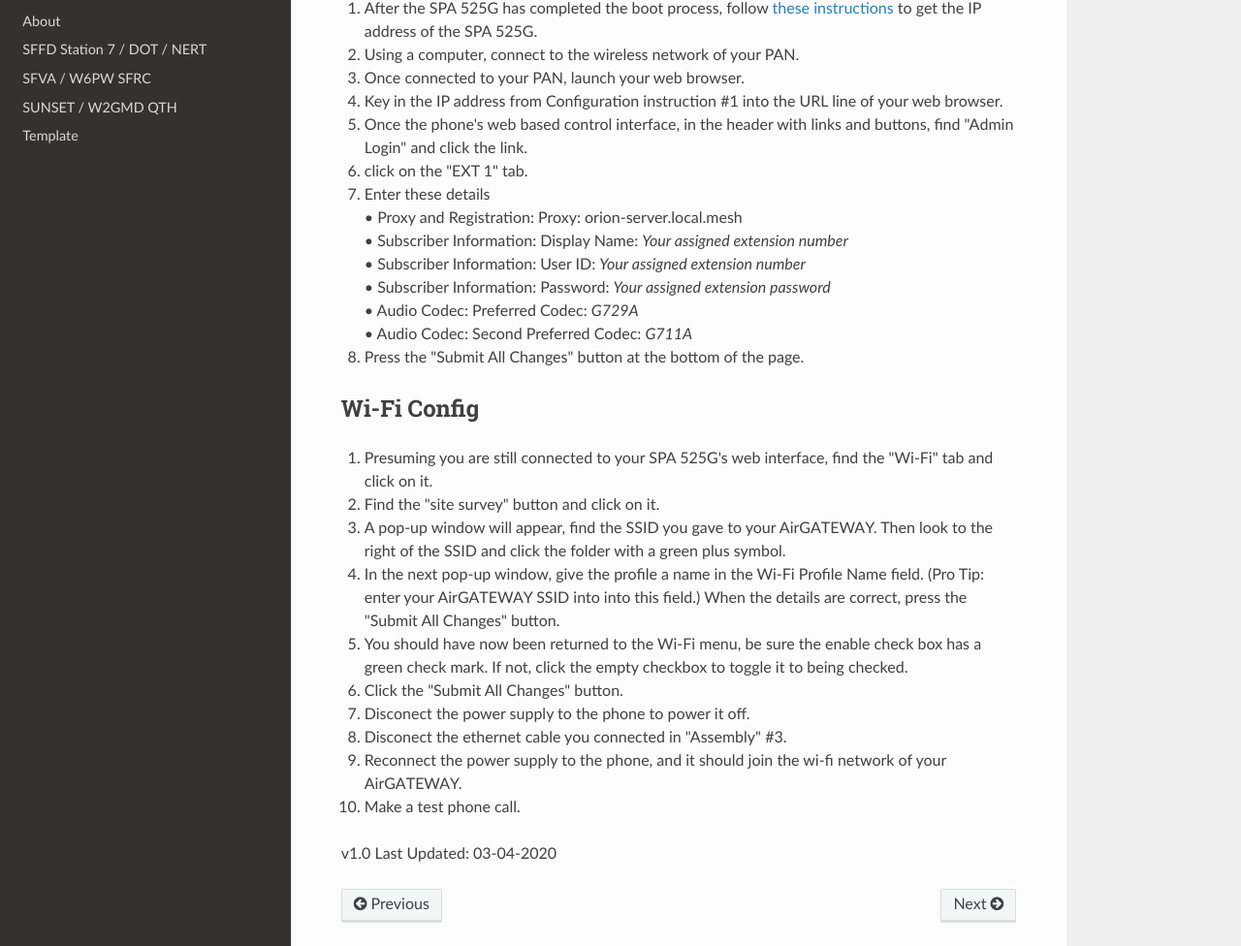
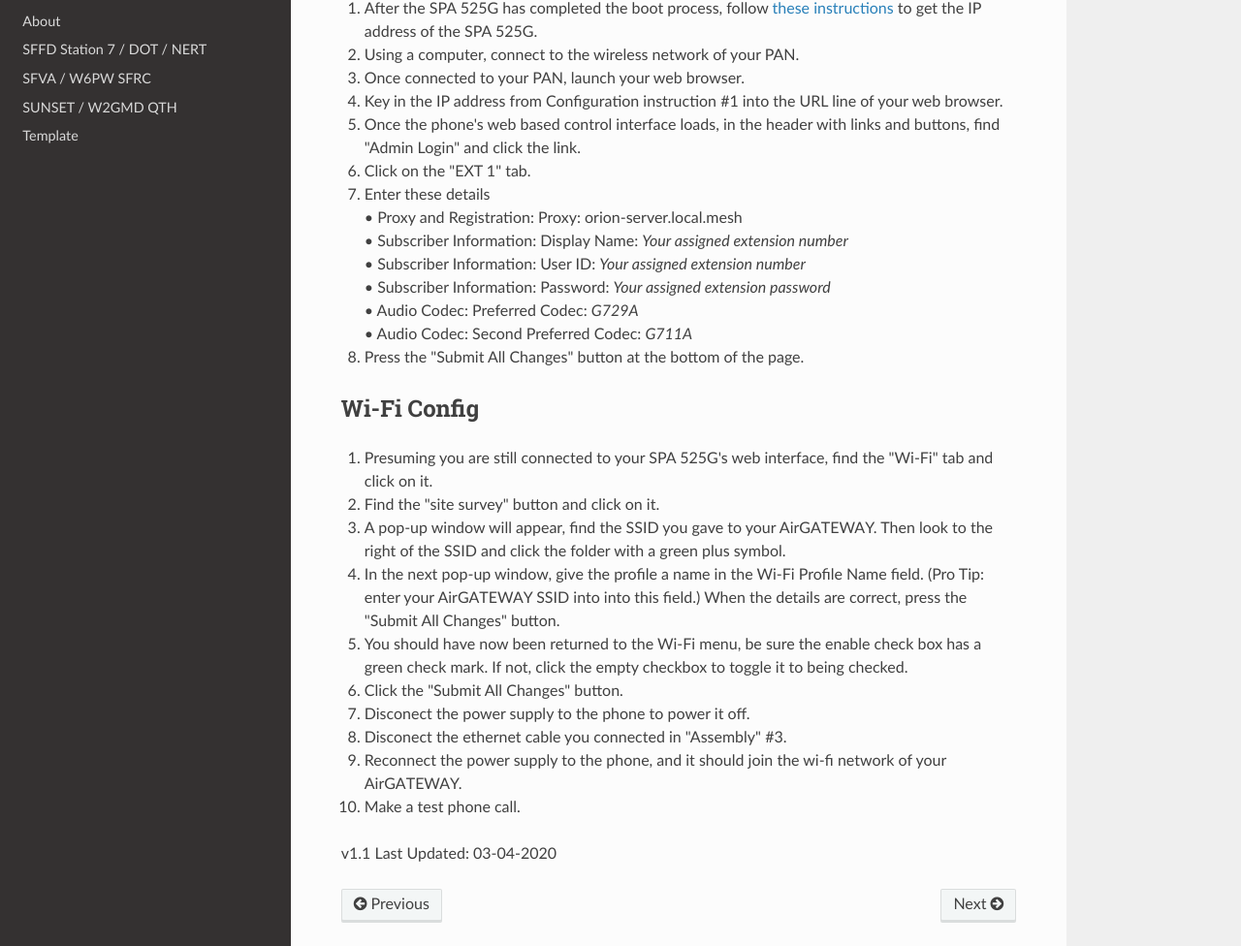
Before and after one commit to sfwem/SFWEM-Docs, an MkDocs documentation site: the page built from docs/Station_Builds/PAN_Cisco_Phone_SPA_525G2.md, in a window 1280 px wide and 1400 px high, scrolled down 525 px. Shown: the part 354-1330 px from the top of the window at 97% size. Built offline with MkDocs 1.6.1, drawn with Linux system fonts in a browser that asks for light colours; nearby versions of some CDN libraries.

Commit message:
Fix capitalization.

```diff
--- a/docs/Station_Builds/PAN_Cisco_Phone_SPA_525G2.md
+++ b/docs/Station_Builds/PAN_Cisco_Phone_SPA_525G2.md
@@ -27,16 +27,16 @@
 2. Using a computer, connect to the wireless network of your PAN.
 3. Once connected to your PAN, launch your web browser.
 4. Key in the IP address from Configuration instruction #1 into the URL line of your web browser.
-5. Once the phone's web based control interface, in the header with links and buttons, find "Admin Login" and click the link.
-6. click on the "EXT 1" tab.
-6. Enter these details<br>
+5. Once the phone's web based control interface loads, in the header with links and buttons, find "Admin Login" and click the link.
+6. Click on the "EXT 1" tab.
+7. Enter these details<br>
    •	Proxy and Registration: Proxy: orion-server.local.mesh<br>
    •	Subscriber Information: Display Name: <I>Your assigned extension number</I><br>
    •	Subscriber Information: User ID: <I>Your assigned extension number</I><br>
    •	Subscriber Information: Password: <I>Your assigned extension password</I><br>
    •	Audio Codec: Preferred Codec: <I>G729A</I><br>
    •	Audio Codec: Second Preferred Codec: <I>G711A</I><br>
-7. Press the "Submit All Changes" button at the bottom of the page.
+8. Press the "Submit All Changes" button at the bottom of the page.
 
 ## Wi-Fi Config
 1. Presuming you are still connected to your SPA 525G's web interface, find the "Wi-Fi" tab and click on it.
@@ -50,4 +50,4 @@
 9. Reconnect the power supply to the phone, and it should join the wi-fi network of your AirGATEWAY.
 10. Make a test phone call.
 
-v1.0 Last Updated: 03-04-2020
+v1.1 Last Updated: 03-04-2020
```
